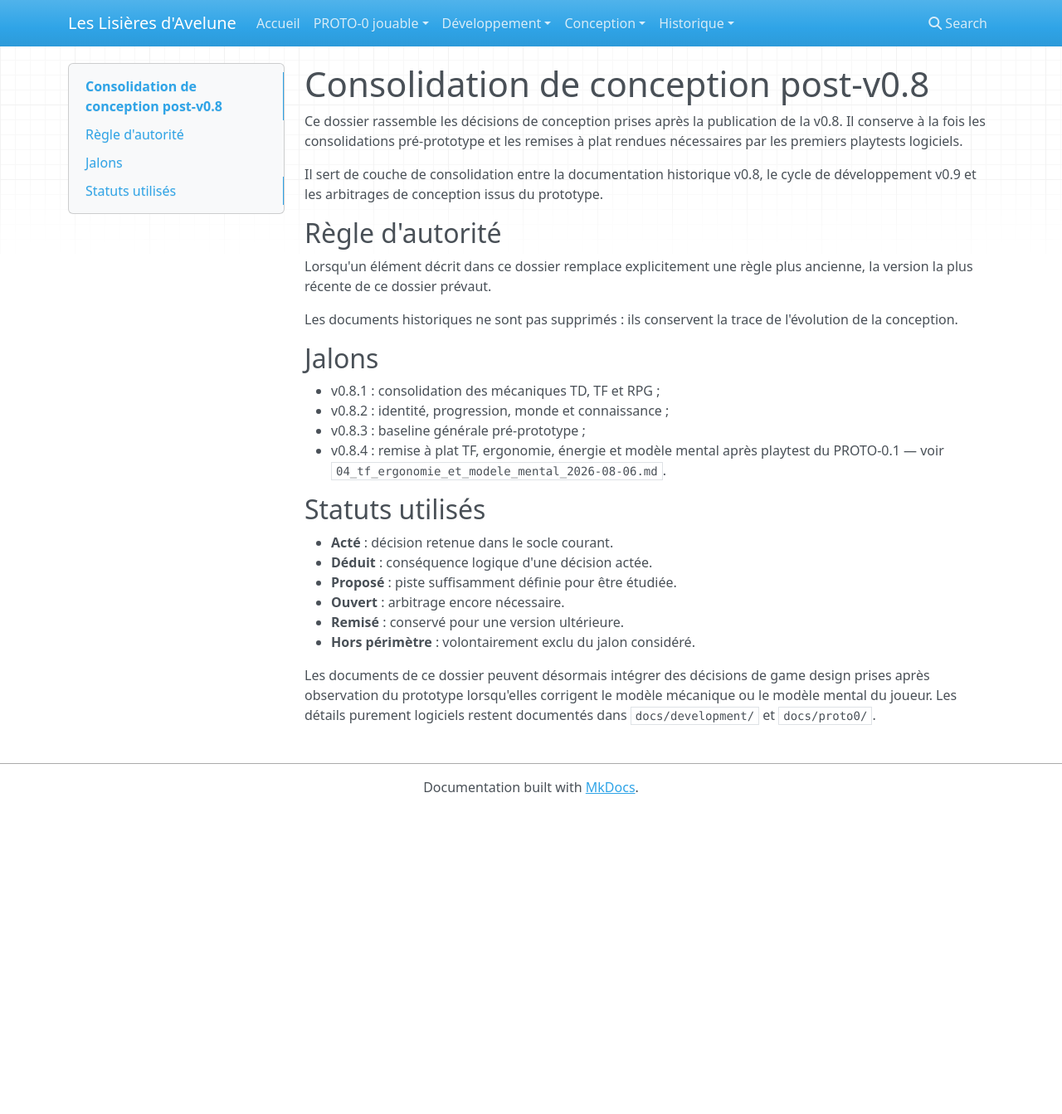
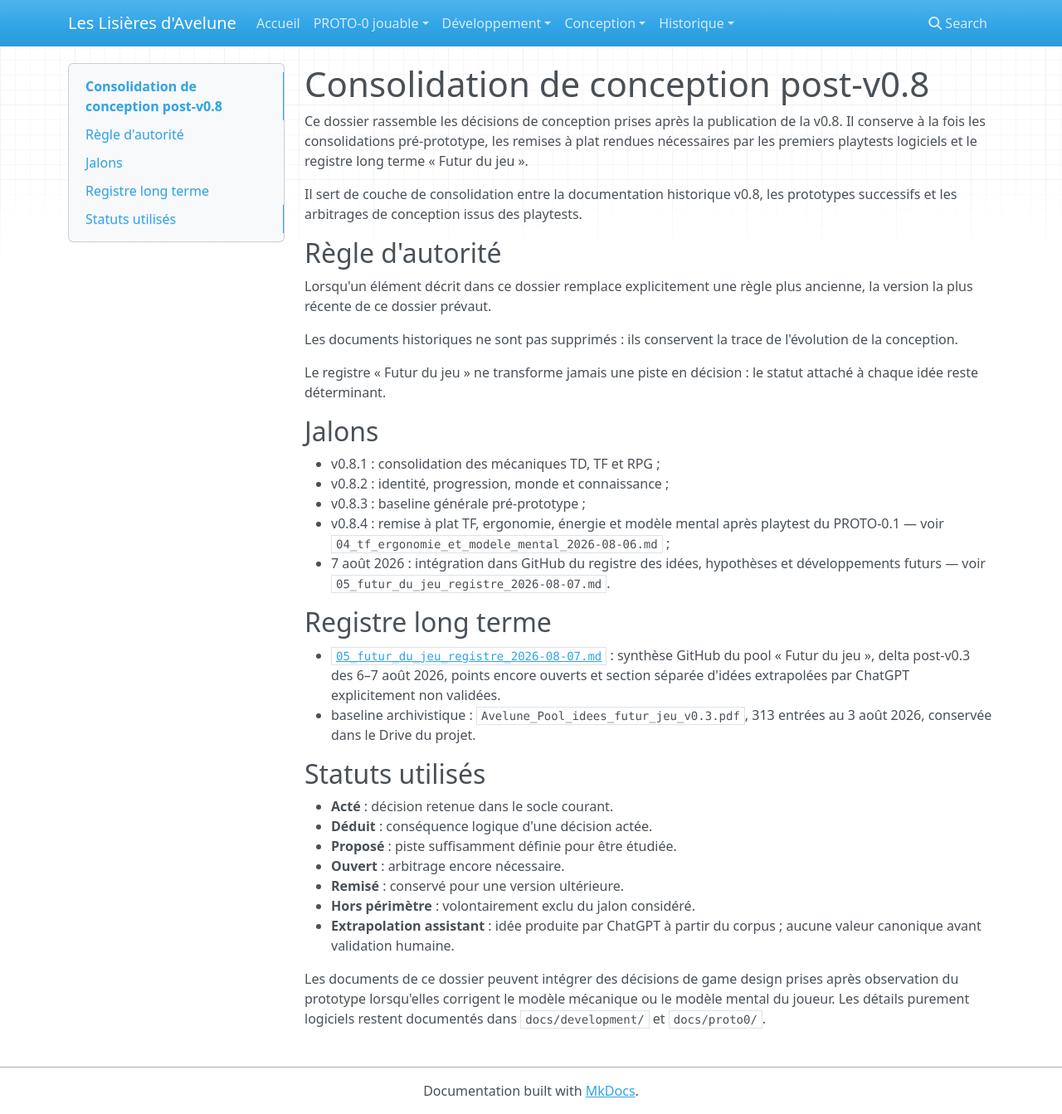
Before and after one commit to Abeliome-Officiel/les-lisieres-avelune, an MkDocs documentation site: the page built from docs/conception/00_index.md, in a window 1280 px wide and 1343 px high. Shown: the whole window at 83% size. Built offline with MkDocs 1.6.1, drawn with Linux system fonts in a browser that asks for light colours; nearby versions of some CDN libraries.

Commit message:
docs: indexer le registre Futur du jeu

```diff
--- a/docs/conception/00_index.md
+++ b/docs/conception/00_index.md
@@ -1,11 +1,12 @@
 # Consolidation de conception post-v0.8
 
 Ce dossier rassemble les décisions de conception prises après la publication de
-la v0.8. Il conserve à la fois les consolidations pré-prototype et les remises à
-plat rendues nécessaires par les premiers playtests logiciels.
+la v0.8. Il conserve à la fois les consolidations pré-prototype, les remises à
+plat rendues nécessaires par les premiers playtests logiciels et le registre
+long terme « Futur du jeu ».
 
-Il sert de couche de consolidation entre la documentation historique v0.8, le
-cycle de développement v0.9 et les arbitrages de conception issus du prototype.
+Il sert de couche de consolidation entre la documentation historique v0.8, les
+prototypes successifs et les arbitrages de conception issus des playtests.
 
 ## Règle d'autorité
 
@@ -15,12 +16,21 @@ ancienne, la version la plus récente de ce dossier prévaut.
 Les documents historiques ne sont pas supprimés : ils conservent la trace de
 l'évolution de la conception.
 
+Le registre « Futur du jeu » ne transforme jamais une piste en décision : le
+statut attaché à chaque idée reste déterminant.
+
 ## Jalons
 
 - v0.8.1 : consolidation des mécaniques TD, TF et RPG ;
 - v0.8.2 : identité, progression, monde et connaissance ;
 - v0.8.3 : baseline générale pré-prototype ;
-- v0.8.4 : remise à plat TF, ergonomie, énergie et modèle mental après playtest du PROTO-0.1 — voir `04_tf_ergonomie_et_modele_mental_2026-08-06.md`.
+- v0.8.4 : remise à plat TF, ergonomie, énergie et modèle mental après playtest du PROTO-0.1 — voir `04_tf_ergonomie_et_modele_mental_2026-08-06.md` ;
+- 7 août 2026 : intégration dans GitHub du registre des idées, hypothèses et développements futurs — voir `05_futur_du_jeu_registre_2026-08-07.md`.
+
+## Registre long terme
+
+- [`05_futur_du_jeu_registre_2026-08-07.md`](05_futur_du_jeu_registre_2026-08-07.md) : synthèse GitHub du pool « Futur du jeu », delta post-v0.3 des 6–7 août 2026, points encore ouverts et section séparée d'idées extrapolées par ChatGPT explicitement non validées.
+- baseline archivistique : `Avelune_Pool_idees_futur_jeu_v0.3.pdf`, 313 entrées au 3 août 2026, conservée dans le Drive du projet.
 
 ## Statuts utilisés
 
@@ -30,8 +40,9 @@ l'évolution de la conception.
 - **Ouvert** : arbitrage encore nécessaire.
 - **Remisé** : conservé pour une version ultérieure.
 - **Hors périmètre** : volontairement exclu du jalon considéré.
+- **Extrapolation assistant** : idée produite par ChatGPT à partir du corpus ; aucune valeur canonique avant validation humaine.
 
-Les documents de ce dossier peuvent désormais intégrer des décisions de game
-design prises après observation du prototype lorsqu'elles corrigent le modèle
-mécanique ou le modèle mental du joueur. Les détails purement logiciels restent
-documentés dans `docs/development/` et `docs/proto0/`.
+Les documents de ce dossier peuvent intégrer des décisions de game design prises
+après observation du prototype lorsqu'elles corrigent le modèle mécanique ou le
+modèle mental du joueur. Les détails purement logiciels restent documentés dans
+`docs/development/` et `docs/proto0/`.
```
